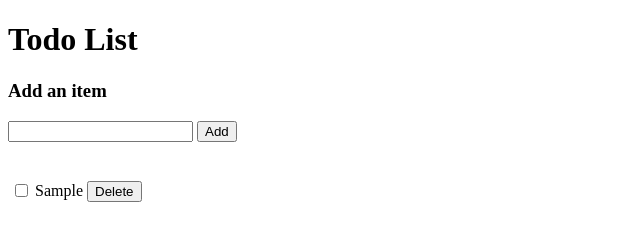
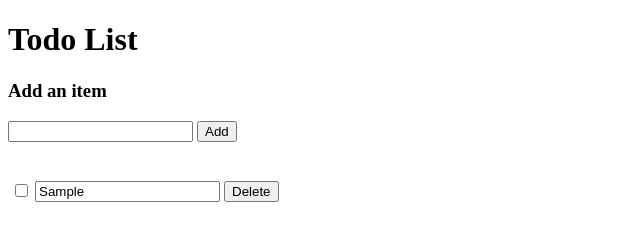
Before and after one commit to itsmatttobin/vue-todo, a plain HTML site: page index.html in a window 1280 px wide. Both pictures are taken after typing "Sample" into the empty fields and a click on the input "Add". Shown: the whole page, without its empty margins (0-640 px from the left). Drawn offline with Linux system fonts and the light colour scheme.

Commit message:
Add update method

```diff
--- a/app.js
+++ b/app.js
@@ -21,6 +21,12 @@ const app = new Vue({
     },
     removeTodo(todo) {
       this.todos.splice(this.todos.indexOf(todo), 1)
+    },
+    updateTodo(todo) {
+      // Remove todo if the name is empty
+      if(todo.name == '') {
+        this.removeTodo(todo);
+      }
     }
   },
   watch: {
--- a/index.html
+++ b/index.html
@@ -26,7 +26,7 @@
       <tbody>
         <tr v-for="todo in todos">
           <td><input type="checkbox" v-model=todo.complete></td>
-          <td><span v-bind:class="{complete: todo.complete}">{{ todo.name }}</span></td>
+          <td><input v-bind:class="{complete: todo.complete}" v-on:keyup="(updateTodo(todo))" type="text" v-model="todo.name"></td>
           <td><button v-on:click="removeTodo(todo)">Delete</button></td>
         </tr>
       </tbody>
```
